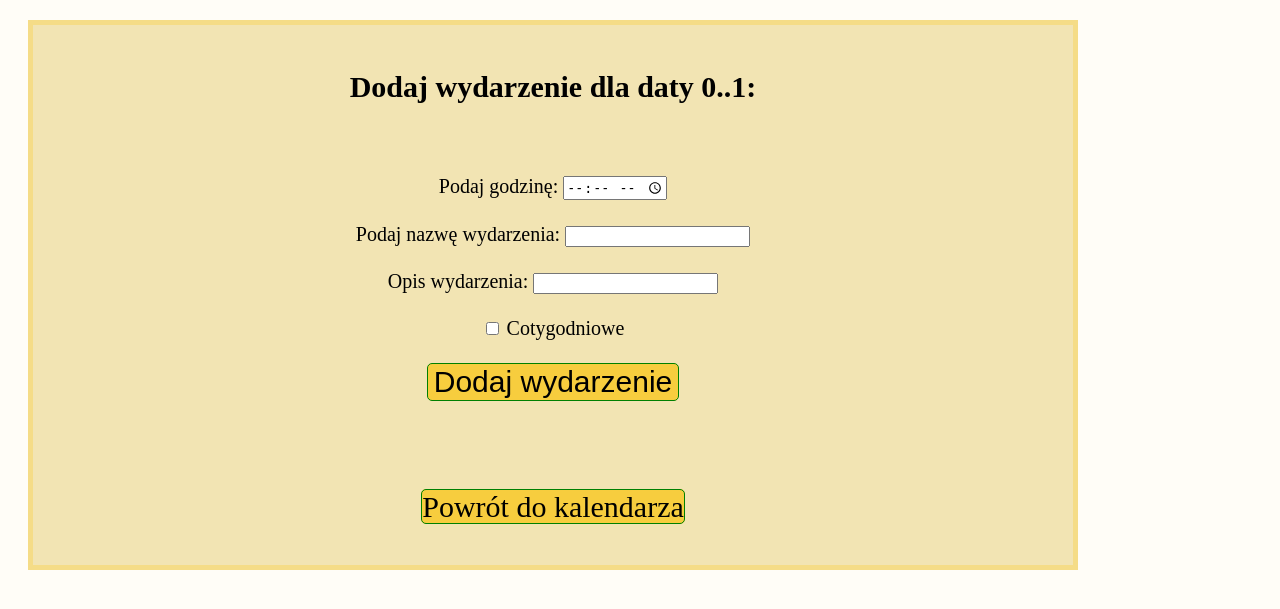
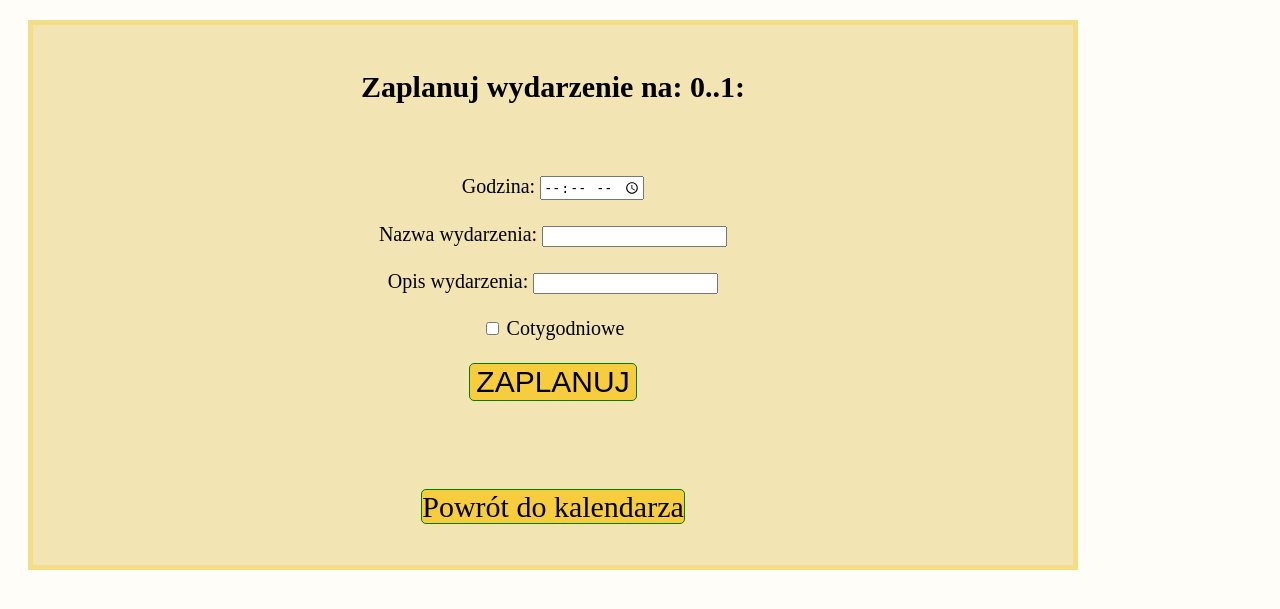
Before and after one commit to michtyr/Kalendarz-inz.opr, a PHP site: page /dodwyda.php?day=1 in a window 1280 px wide. Shown: the top 609 px of the page. Run offline with PHP 8.4, Linux system fonts and the light colour scheme; the visitor is signed in with stand-in values (Sample User, id 1); data that the repository does not hold is empty.

Commit message:
Update dodwyda.php

```diff
--- a/dodwyda.php
+++ b/dodwyda.php
@@ -16,18 +16,18 @@
 		$month=$_GET['month'];
 		$_SESSION['dzien']=$day;
 		$_SESSION['miesiac']=$month;
-		echo '<h2><b>Dodaj wydarzenie dla daty '.$day.'.'.$month.'.'.$rok1.':</b></h2><br><br>';
+		echo '<h2><b>Zaplanuj wydarzenie na: '.$day.'.'.$month.'.'.$rok1.':</b></h2><br><br>';
 	?>
 
 
 
 
 	<form method="post" action="dodawanie.php">
-		Podaj godzinę: <input type="time" name="godzina"><br><br>
-		Podaj nazwę wydarzenia: <input type="text" name="tytul"><br><br>
+		Godzina: <input type="time" name="godzina"><br><br>
+		Nazwa wydarzenia: <input type="text" name="tytul"><br><br>
 		Opis wydarzenia: <input type="text" name="opis"><br><br>
 		<input type="checkbox" name="rekurencja" value="1" > Cotygodniowe<br><br>
-		<input  class="back" type="submit" name="submit" value="Dodaj wydarzenie"><br><br>
+		<input  class="back" type="submit" name="submit" value="ZAPLANUJ"><br><br>
 
 	</form>
 
```
